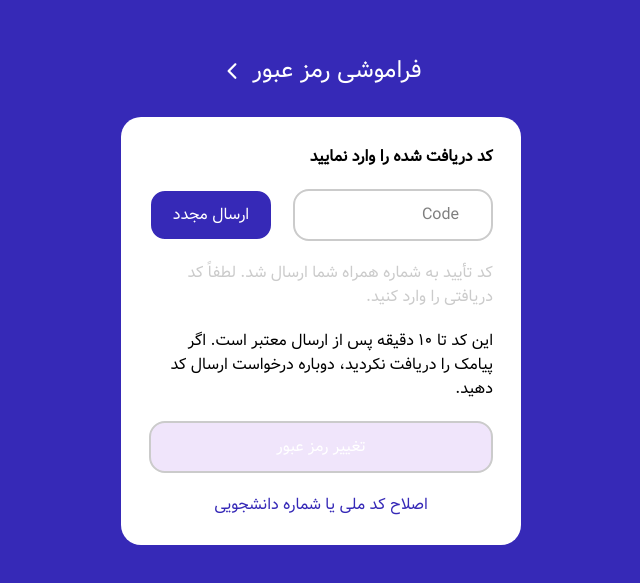
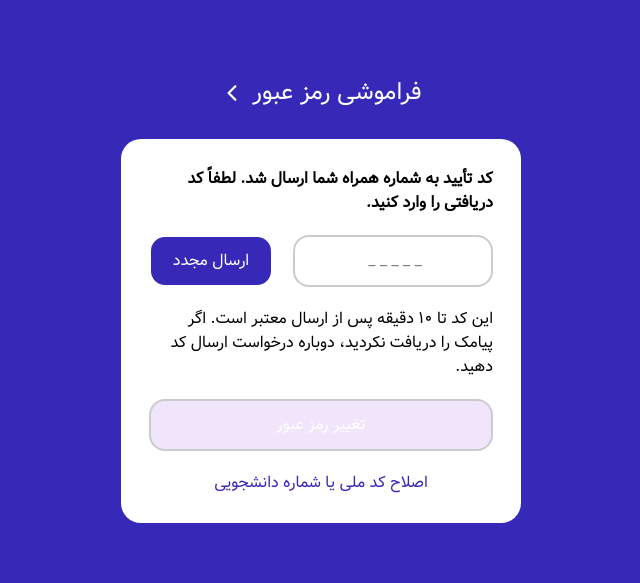
Before and after one commit to Azadi-Front-Dev/Amoozeshyar_Plus, a React (Vite) app: page /Otp in a window 1280 px wide. Shown: the part 101-684 px from the top of the page, without its empty margins (319-959 px from the left). Built offline with nearby package versions, Linux system fonts and the light colour scheme.

Commit message:
refactor (ui) : OTP

```diff
--- a/src/Pages/Otp.jsx
+++ b/src/Pages/Otp.jsx
@@ -12,24 +12,15 @@ const Otp = () => {
       <div className="flex-col items-center justify-start w-full max-w-100   bg-white rounded-[20px] p-4">
         <div className="w-full flex flex-col justify-center  p-3 gap-5">
           <h2 className=" text-[16px] font-bold ">
-            کد دریافت شده را وارد نمایید
+            کد تأیید به شماره همراه شما ارسال شد. لطفاً کد دریافتی را وارد کنید.
           </h2>
           <div className="flex items-center justify-center gap-5">
-            <InputLogin type="number" placeholder="Code" />
+            <InputLogin type="text" placeholder="_ _ _ _ _ " className="text-center"/>
             <button className="w-57 border-2 bg-My-blue text-white  rounded-2xl p-3">
               ارسال مجدد
             </button>
           </div>
 
-          <div className="flex items-center justify-centerfont-bold text-My-gray">
-            <p>
-              کد تأیید به شماره همراه شما ارسال شد. لطفاً کد دریافتی را وارد
-              کنید.
-              {/* <span className="font-semibold text-My-blue cursor-pointer m-1">
-                (+84) 0398829xxx
-              </span> */}
-            </p>
-          </div>
           <h5 className=" text-[16px] ">
             این کد تا ۱۰ دقیقه پس از ارسال معتبر است. اگر پیامک را دریافت
             نکردید، دوباره درخواست ارسال کد دهید.
```
